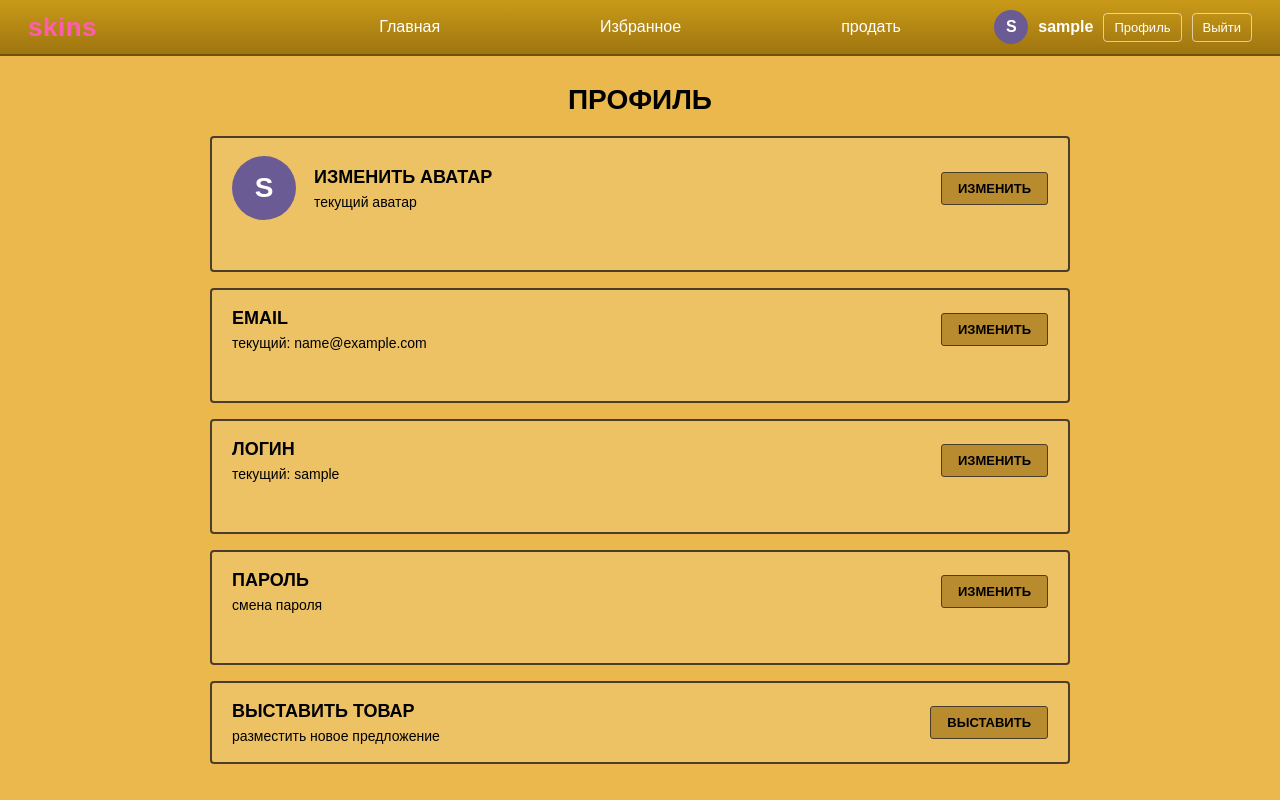
After one commit to QU1337228/project, a Django app: page /profile/ in a window 1280 px wide. The commit adds this page. Run offline with Django 5.2, Linux system fonts and the light colour scheme; the visitor is signed in with stand-in values (Sample User, id 1); data comes from the database, SQL or seed files in the repository.

Commit message:
добавил профиль и восстановления пароля

```diff
--- /dev/null
+++ b/myproject/context_processors.py
@@ -0,0 +1,8 @@
+from .models import Profile
+
+
+def profile(request):
+    if request.user.is_authenticated:
+        user_profile, _ = Profile.objects.get_or_create(user=request.user)
+        return {'profile': user_profile}
+    return {'profile': None}
--- a/myproject/settings.py
+++ b/myproject/settings.py
@@ -31,6 +31,7 @@ ALLOWED_HOSTS = []
 # Application definition
 
 INSTALLED_APPS = [
+    'myproject',
     'django.contrib.admin',
     'django.contrib.auth',
     'django.contrib.contenttypes',
@@ -61,6 +62,7 @@ TEMPLATES = [
                 'django.template.context_processors.request',
                 'django.contrib.auth.context_processors.auth',
                 'django.contrib.messages.context_processors.messages',
+                'myproject.context_processors.profile',
             ],
         },
     },
@@ -117,6 +119,9 @@ USE_TZ = True
 STATIC_URL = 'static/'
 STATICFILES_DIRS = [BASE_DIR / 'static']
 
+MEDIA_URL = 'media/'
+MEDIA_ROOT = BASE_DIR / 'media'
+
 
 # Email
 # https://docs.djangoproject.com/en/6.1/topics/email/#topic-email-configuration
--- /dev/null
+++ b/myproject/templates/profile.html
@@ -0,0 +1,129 @@
+{% load static %}
+<!DOCTYPE html>
+<html lang="ru">
+<head>
+  <meta charset="UTF-8" />
+  <meta name="viewport" content="width=device-width, initial-scale=1.0" />
+  <link rel="stylesheet" href="{% static 'style.css' %}" />
+  <script src="{% static 'auth.js' %}" defer></script>
+  <script src="{% static 'profile.js' %}" defer></script>
+  <title>Профиль</title>
+</head>
+<body class="profile-body">
+  <form id="csrfForm" style="display:none">{% csrf_token %}</form>
+
+  <header class="header">
+    <a class="logo" href="/">skins</a>
+    <nav class="nav">
+      <a href="/">Главная</a>
+      <a href="/">Избранное</a>
+      <a href="/">продать</a>
+    </nav>
+    <div class="user-menu">
+      <span class="avatar-wrap" id="headerAvatar">
+        {% if profile and profile.avatar %}
+          <img class="avatar avatar-img" src="{{ profile.avatar.url }}" alt="аватар" />
+        {% else %}
+          <span class="avatar">{{ user.username|first|upper }}</span>
+        {% endif %}
+      </span>
+      <span class="user-name">{{ user.username }}</span>
+      <a class="user-action" href="/profile/">Профиль</a>
+      <button class="user-action" id="logoutBtn" type="button">Выйти</button>
+    </div>
+  </header>
+
+  <main class="profile-page">
+    <h1 class="profile-title">Профиль</h1>
+
+    <section class="profile-block">
+      <div class="profile-info">
+        <div class="avatar-preview" id="avatarPreview">
+          {% if profile and profile.avatar %}
+            <img class="profile-avatar-img" src="{{ profile.avatar.url }}" alt="аватар" />
+          {% else %}
+            <span class="avatar avatar-large">{{ user.username|first|upper }}</span>
+          {% endif %}
+        </div>
+        <div>
+          <h2>Изменить аватар</h2>
+          <p class="profile-current">текущий аватар</p>
+        </div>
+      </div>
+      <div class="profile-actions">
+        <input type="file" id="avatarInput" accept="image/*" hidden />
+        <button class="profile-button" id="avatarBtn" type="button">Изменить</button>
+      </div>
+      <p class="profile-message" id="avatarMessage"></p>
+    </section>
+
+    <section class="profile-block">
+      <div class="profile-info">
+        <div>
+          <h2>Email</h2>
+          <p class="profile-current">текущий: <span id="emailCurrent">{{ user.email }}</span></p>
+        </div>
+      </div>
+      <div class="profile-actions">
+        <button class="profile-button" type="button" data-edit="emailEdit">Изменить</button>
+      </div>
+      <div class="profile-edit" id="emailEdit" hidden>
+        <input id="emailInput" type="email" value="{{ user.email }}" />
+        <button class="profile-button" id="emailSave" type="button">Сохранить</button>
+        <button class="profile-button profile-button-light" type="button" data-cancel="emailEdit">Отмена</button>
+      </div>
+      <p class="profile-message" id="emailMessage"></p>
+    </section>
+
+    <section class="profile-block">
+      <div class="profile-info">
+        <div>
+          <h2>Логин</h2>
+          <p class="profile-current">текущий: <span id="usernameCurrent">{{ user.username }}</span></p>
+        </div>
+      </div>
+      <div class="profile-actions">
+        <button class="profile-button" type="button" data-edit="usernameEdit">Изменить</button>
+      </div>
+      <div class="profile-edit" id="usernameEdit" hidden>
+        <input id="usernameInput" type="text" value="{{ user.username }}" />
+        <button class="profile-button" id="usernameSave" type="button">Сохранить</button>
+        <button class="profile-button profile-button-light" type="button" data-cancel="usernameEdit">Отмена</button>
+      </div>
+      <p class="profile-message" id="usernameMessage"></p>
+    </section>
+
+    <section class="profile-block">
+      <div class="profile-info">
+        <div>
+          <h2>Пароль</h2>
+          <p class="profile-current">смена пароля</p>
+        </div>
+      </div>
+      <div class="profile-actions">
+        <button class="profile-button" type="button" data-edit="passwordEdit">Изменить</button>
+      </div>
+      <div class="profile-edit" id="passwordEdit" hidden>
+        <input id="currentPasswordInput" type="password" placeholder="Текущий пароль" />
+        <input id="newPasswordInput" type="password" placeholder="Новый пароль" />
+        <input id="newConfirmInput" type="password" placeholder="Подтверждение" />
+        <button class="profile-button" id="passwordSave" type="button">Сохранить</button>
+        <button class="profile-button profile-button-light" type="button" data-cancel="passwordEdit">Отмена</button>
+      </div>
+      <p class="profile-message" id="passwordMessage"></p>
+    </section>
+
+    <section class="profile-block">
+      <div class="profile-info">
+        <div>
+          <h2>Выставить товар</h2>
+          <p class="profile-current">разместить новое предложение</p>
+        </div>
+      </div>
+      <div class="profile-actions">
+        <a class="profile-button" href="/sell/">Выставить</a>
+      </div>
+    </section>
+  </main>
+</body>
+</html>
--- a/myproject/urls.py
+++ b/myproject/urls.py
@@ -14,6 +14,8 @@ Including another URLconf
     1. Import the include() function: from django.urls import include, path
     2. Add a URL to urlpatterns:  path('blog/', include('blog.urls'))
 """
+from django.conf import settings
+from django.conf.urls.static import static
 from django.contrib import admin
 from django.urls import path
 
@@ -25,4 +27,9 @@ urlpatterns = [
     path('login/', views.login_view, name='login'),
     path('register/', views.register_view, name='register'),
     path('logout/', views.logout_view, name='logout'),
-]
+    path('change-password/', views.change_password_view, name='change_password'),
+    path('profile/', views.profile_view, name='profile'),
+    path('profile/email/', views.change_email_view, name='change_email'),
+    path('profile/username/', views.change_username_view, name='change_username'),
+    path('profile/avatar/', views.change_avatar_view, name='change_avatar'),
+] + static(settings.MEDIA_URL, document_root=settings.MEDIA_ROOT)
--- a/myproject/views.py
+++ b/myproject/views.py
@@ -1,15 +1,26 @@
 import json
 
-from django.contrib.auth import authenticate, login as auth_login, logout as auth_logout
+from django.contrib.auth import authenticate, login as auth_login, logout as auth_logout, update_session_auth_hash
 from django.contrib.auth.models import User
-from django.db.models import Q
+from django.contrib.auth.validators import UnicodeUsernameValidator
+from django.core.exceptions import ValidationError
+from django.core.validators import validate_email
 from django.http import JsonResponse
-from django.shortcuts import render
+from django.shortcuts import redirect, render
 from django.views.decorators.http import require_POST
+
+from .models import Profile
 
 
 def home(request):
     return render(request, 'index.html')
+
+
+def profile_view(request):
+    if not request.user.is_authenticated:
+        return redirect('/')
+    Profile.objects.get_or_create(user=request.user)
+    return render(request, 'profile.html')
 
 
 def _payload(request):
@@ -17,6 +28,10 @@ def _payload(request):
         return json.loads(request.body.decode('utf-8') or '{}')
     except (ValueError, UnicodeDecodeError):
         return {}
+
+
+def _auth_error():
+    return JsonResponse({'ok': False, 'error': 'Сначала войдите в аккаунт'}, status=401)
 
 
 @require_POST
@@ -28,9 +43,9 @@ def login_view(request):
     if not identity or not password:
         return JsonResponse({'ok': False, 'error': 'Заполните логин/email и пароль'}, status=400)
 
-    user = User.objects.filter(
-        Q(username__iexact=identity) | Q(email__iexact=identity)
-    ).order_by('id').first()
+    user = User.objects.filter(email__iexact=identity).order_by('id').first()
+    if user is None:
+        user = User.objects.filter(username__iexact=identity).order_by('id').first()
     if user is None:
         return JsonResponse({'ok': False, 'error': 'Пользователь не найден'}, status=400)
 
@@ -60,6 +75,7 @@ def register_view(request):
         return JsonResponse({'ok': False, 'error': 'Такой email уже занят'}, status=400)
 
     user = User.objects.create_user(username=username, email=email, password=password)
+    Profile.objects.get_or_create(user=user)
     auth_login(request, user)
     return JsonResponse({'ok': True, 'username': user.username})
 
@@ -68,3 +84,87 @@ def register_view(request):
 def logout_view(request):
     auth_logout(request)
     return JsonResponse({'ok': True})
+
+
+@require_POST
+def change_password_view(request):
+    if not request.user.is_authenticated:
+        return _auth_error()
+
+    data = _payload(request)
+    current = str(data.get('current', ''))
+    password = str(data.get('password', ''))
+    confirm = str(data.get('confirm', ''))
+
+    if not current or not password or not confirm:
+        return JsonResponse({'ok': False, 'error': 'Заполните все поля'}, status=400)
+    if not request.user.check_password(current):
+        return JsonResponse({'ok': False, 'error': 'Текущий пароль неверный'}, status=400)
+    if password != confirm:
+        return JsonResponse({'ok': False, 'error': 'Пароли не совпадают'}, status=400)
+
+    request.user.set_password(password)
+    request.user.save(update_fields=['password'])
+    update_session_auth_hash(request, request.user)
+    return JsonResponse({'ok': True})
+
+
+@require_POST
+def change_email_view(request):
+    if not request.user.is_authenticated:
+        return _auth_error()
+
+    email = str(_payload(request).get('email', '')).strip()
+    if not email:
+        return JsonResponse({'ok': False, 'error': 'Укажите email'}, status=400)
+    try:
+        validate_email(email)
+    except ValidationError:
+        return JsonResponse({'ok': False, 'error': 'Некорректный email'}, status=400)
+    if User.objects.filter(email__iexact=email).exclude(pk=request.user.pk).exists():
+        return JsonResponse({'ok': False, 'error': 'Такой email уже занят'}, status=400)
+
+    request.user.email = email
+    request.user.save(update_fields=['email'])
+    return JsonResponse({'ok': True, 'email': request.user.email})
+
+
+@require_POST
+def change_username_view(request):
+    if not request.user.is_authenticated:
+        return _auth_error()
+
+    username = str(_payload(request).get('username', '')).strip()
+    if not username:
+        return JsonResponse({'ok': False, 'error': 'Укажите логин'}, status=400)
+    try:
+        UnicodeUsernameValidator()(username)
+    except ValidationError:
+        return JsonResponse({'ok': False, 'error': 'Некорректный логин'}, status=400)
+    if User.objects.filter(username__iexact=username).exclude(pk=request.user.pk).exists():
+        return JsonResponse({'ok': False, 'error': 'Такой логин уже занят'}, status=400)
+
+    request.user.username = username
+    request.user.save(update_fields=['username'])
+    return JsonResponse({'ok': True, 'username': request.user.username})
+
+
+@require_POST
+def change_avatar_view(request):
+    if not request.user.is_authenticated:
+        return _auth_error()
+
+    avatar = request.FILES.get('avatar')
+    if not avatar:
+        return JsonResponse({'ok': False, 'error': 'Выберите файл'}, status=400)
+    if not avatar.content_type.startswith('image/'):
+        return JsonResponse({'ok': False, 'error': 'Нужен файл изображения'}, status=400)
+    if avatar.size > 5 * 1024 * 1024:
+        return JsonResponse({'ok': False, 'error': 'Файл слишком большой'}, status=400)
+
+    user_profile, _ = Profile.objects.get_or_create(user=request.user)
+    old_avatar = user_profile.avatar
+    user_profile.avatar.save(avatar.name, avatar)
+    if old_avatar and old_avatar.name != user_profile.avatar.name:
+        old_avatar.delete(save=False)
+    return JsonResponse({'ok': True, 'url': user_profile.avatar.url})
--- a/static/auth.js
+++ b/static/auth.js
@@ -7,10 +7,15 @@
   const errorBox = document.getElementById('authError');
   const csrfInput = document.querySelector('#csrfForm [name=csrfmiddlewaretoken]');
 
+  function setMessage(text, success) {
+    errorBox.textContent = text;
+    errorBox.classList.toggle('success', Boolean(success));
+  }
+
   function show(view) {
     loginView.hidden = view !== 'login';
     registerView.hidden = view !== 'register';
-    errorBox.textContent = '';
+    setMessage('', false);
   }
 
   function open(view) {
@@ -20,7 +25,7 @@
 
   function close() {
     modal.hidden = true;
-    errorBox.textContent = '';
+    setMessage('', false);
   }
 
   if (openButton) openButton.addEventListener('click', () => open('login'));
@@ -51,12 +56,12 @@
   if (forgot) {
     forgot.addEventListener('click', (event) => {
       event.preventDefault();
-      errorBox.textContent = 'Восстановление пароля пока не реализовано';
+      setMessage('Восстановление пароля пока не реализовано', false);
     });
   }
 
-  async function submit(url, payload) {
-    errorBox.textContent = '';
+  async function submit(url, payload, onSuccess) {
+    setMessage('', false);
     try {
       const response = await fetch(url, {
         method: 'POST',
@@ -68,12 +73,16 @@
       });
       const result = await response.json();
       if (!response.ok || !result.ok) {
-        errorBox.textContent = result.error || 'Ошибка';
+        setMessage(result.error || 'Ошибка', false);
         return;
       }
-      window.location.reload();
+      if (onSuccess) {
+        onSuccess(result);
+      } else {
+        window.location.reload();
+      }
     } catch (error) {
-      errorBox.textContent = 'Не удалось связаться с сервером';
+      setMessage('Не удалось связаться с сервером', false);
     }
   }
 
--- /dev/null
+++ b/static/profile.js
@@ -0,0 +1,169 @@
+(function () {
+  const csrfInput = document.querySelector('#csrfForm [name=csrfmiddlewaretoken]');
+
+  function setMessage(id, text, success) {
+    const box = document.getElementById(id);
+    if (!box) return;
+    box.textContent = text;
+    box.classList.toggle('success', Boolean(success));
+  }
+
+  function openEdit(id) {
+    const block = document.getElementById(id);
+    if (block) block.hidden = false;
+  }
+
+  function closeEdit(id) {
+    const block = document.getElementById(id);
+    if (block) block.hidden = true;
+  }
+
+  function clearMessage(id) {
+    const box = document.getElementById(id);
+    if (!box) return;
+    box.textContent = '';
+    box.classList.remove('success');
+  }
+
+  async function postJSON(url, payload, onSuccess) {
+    try {
+      const response = await fetch(url, {
+        method: 'POST',
+        headers: {
+          'Content-Type': 'application/json',
+          'X-CSRFToken': csrfInput ? csrfInput.value : ''
+        },
+        body: JSON.stringify(payload)
+      });
+      const result = await response.json();
+      if (!response.ok || !result.ok) {
+        return { error: result.error || 'Ошибка' };
+      }
+      onSuccess(result);
+      return {};
+    } catch (error) {
+      return { error: 'Не удалось связаться с сервером' };
+    }
+  }
+
+  document.querySelectorAll('[data-edit]').forEach((button) => {
+    button.addEventListener('click', () => openEdit(button.dataset.edit));
+  });
+
+  document.querySelectorAll('[data-cancel]').forEach((button) => {
+    button.addEventListener('click', () => {
+      closeEdit(button.dataset.cancel);
+      const block = document.getElementById(button.dataset.cancel);
+      if (block) {
+        const message = block.parentElement.querySelector('.profile-message');
+        if (message) clearMessage(message.id);
+      }
+    });
+  });
+
+  const emailSave = document.getElementById('emailSave');
+  if (emailSave) {
+    emailSave.addEventListener('click', async () => {
+      const result = await postJSON('/profile/email/', {
+        email: document.getElementById('emailInput').value
+      }, (data) => {
+        document.getElementById('emailCurrent').textContent = data.email;
+        document.getElementById('emailInput').value = data.email;
+        closeEdit('emailEdit');
+        setMessage('emailMessage', 'Email изменён', true);
+      });
+      if (result.error) setMessage('emailMessage', result.error, false);
+    });
+  }
+
+  const usernameSave = document.getElementById('usernameSave');
+  if (usernameSave) {
+    usernameSave.addEventListener('click', async () => {
+      const result = await postJSON('/profile/username/', {
+        username: document.getElementById('usernameInput').value
+      }, (data) => {
+        document.getElementById('usernameCurrent').textContent = data.username;
+        document.getElementById('usernameInput').value = data.username;
+        const headerName = document.querySelector('.user-name');
+        if (headerName) headerName.textContent = data.username;
+        closeEdit('usernameEdit');
+        setMessage('usernameMessage', 'Логин изменён', true);
+      });
+      if (result.error) setMessage('usernameMessage', result.error, false);
+    });
+  }
+
+  const passwordSave = document.getElementById('passwordSave');
+  if (passwordSave) {
+    passwordSave.addEventListener('click', async () => {
+      const result = await postJSON('/change-password/', {
+        current: document.getElementById('currentPasswordInput').value,
+        password: document.getElementById('newPasswordInput').value,
+        confirm: document.getElementById('newConfirmInput').value
+      }, () => {
+        ['currentPasswordInput', 'newPasswordInput', 'newConfirmInput'].forEach((id) => {
+          document.getElementById(id).value = '';
+        });
+        closeEdit('passwordEdit');
+        setMessage('passwordMessage', 'Пароль изменён', true);
+      });
+      if (result.error) setMessage('passwordMessage', result.error, false);
+    });
+  }
+
+  function renderAvatar(url) {
+    const preview = document.getElementById('avatarPreview');
+    if (preview) {
+      preview.textContent = '';
+      const image = document.createElement('img');
+      image.className = 'profile-avatar-img';
+      image.src = url + '?v=' + Date.now();
+      image.alt = 'аватар';
+      preview.appendChild(image);
+    }
+    const headerAvatar = document.getElementById('headerAvatar');
+    if (headerAvatar) {
+      headerAvatar.textContent = '';
+      const image = document.createElement('img');
+      image.className = 'avatar avatar-img';
+      image.src = url + '?v=' + Date.now();
+      image.alt = 'аватар';
+      headerAvatar.appendChild(image);
+    }
+  }
+
+  const avatarButton = document.getElementById('avatarBtn');
+  if (avatarButton) {
+    avatarButton.addEventListener('click', () => {
+      const input = document.getElementById('avatarInput');
+      if (input) input.click();
+    });
+  }
+
+  const avatarInput = document.getElementById('avatarInput');
+  if (avatarInput) {
+    avatarInput.addEventListener('change', async () => {
+      const file = avatarInput.files[0];
+      if (!file) return;
+      const data = new FormData();
+      data.append('avatar', file);
+      try {
+        const response = await fetch('/profile/avatar/', {
+          method: 'POST',
+          headers: { 'X-CSRFToken': csrfInput ? csrfInput.value : '' },
+          body: data
+        });
+        const result = await response.json();
+        if (!response.ok || !result.ok) {
+          setMessage('avatarMessage', result.error || 'Ошибка', false);
+          return;
+        }
+        renderAvatar(result.url);
+        avatarInput.value = '';
+        setMessage('avatarMessage', 'Аватар изменён', true);
+      } catch (error) {
+        setMessage('avatarMessage', 'Не удалось загрузить аватар', false);
+      }
+    });
+  }
+})();
--- a/static/style.css
+++ b/static/style.css
@@ -350,3 +350,136 @@ body {
   font-size: 14px;
   text-align: center;
 }
+
+.modal-error.success { color: #0b5b21; }
+
+.avatar-wrap { display: inline-flex; align-items: center; }
+.avatar-img { object-fit: cover; }
+
+.profile-body { background: #eab84c; color: #000; }
+
+.profile-page {
+  max-width: 900px;
+  margin: 28px auto;
+  padding: 0 20px;
+}
+
+.profile-title {
+  margin: 0 0 20px;
+  font-size: 28px;
+  text-align: center;
+  text-transform: uppercase;
+}
+
+.profile-block {
+  display: flex;
+  align-items: center;
+  flex-wrap: wrap;
+  gap: 12px;
+  margin-bottom: 16px;
+  padding: 18px 20px;
+  border: 2px solid #4a3d2b;
+  border-radius: 4px;
+  background: rgba(255, 255, 255, 0.14);
+  color: #000;
+}
+
+.profile-info {
+  display: flex;
+  align-items: center;
+  gap: 18px;
+  flex: 1;
+}
+
+.profile-info h2 {
+  margin: 0;
+  font-size: 18px;
+  text-transform: uppercase;
+}
+
+.profile-current {
+  margin: 6px 0 0;
+  font-size: 14px;
+}
+
+.profile-actions {
+  display: flex;
+  align-items: center;
+  gap: 8px;
+  margin-left: auto;
+}
+
+.profile-button {
+  display: inline-block;
+  padding: 8px 16px;
+  border: 1px solid #4a3d2b;
+  border-radius: 3px;
+  background: #b88c2e;
+  color: #000;
+  font-size: 13px;
+  font-weight: 600;
+  text-transform: uppercase;
+  text-decoration: none;
+  cursor: pointer;
+}
+
+.profile-button:hover { background: #c99a3e; }
+
+.profile-button-light { background: #e0c070; }
+
+.profile-button-light:hover { background: #ead19a; }
+
+.profile-edit {
+  display: flex;
+  align-items: center;
+  flex-wrap: wrap;
+  gap: 8px;
+  width: 100%;
+  margin-top: 6px;
+}
+
+.profile-edit[hidden] { display: none !important; }
+
+.profile-edit input {
+  flex: 1 1 220px;
+  height: 40px;
+  padding: 0 12px;
+  border: 1px solid #4a3d2b;
+  border-radius: 4px;
+  background: #f3e2b5;
+  color: #000;
+  font-size: 15px;
+  outline: none;
+}
+
+.profile-message {
+  flex-basis: 100%;
+  min-height: 16px;
+  margin: 4px 0 0;
+  color: #8b0000;
+  font-size: 13px;
+}
+
+.profile-message.success { color: #0b5b21; }
+
+.avatar-large {
+  width: 64px;
+  height: 64px;
+  flex: none;
+  font-size: 28px;
+}
+
+.profile-avatar-img {
+  width: 64px;
+  height: 64px;
+  border: 2px solid #4a3d2b;
+  border-radius: 50%;
+  object-fit: cover;
+}
+
+@media (max-width: 760px) {
+  .profile-page { padding: 0 12px; }
+  .profile-block { padding: 14px; }
+  .profile-actions { margin-left: 0; }
+  .profile-info { flex-basis: 100%; }
+}
```
Also changed, not shown: myproject/models.py (added, +7 -0 lines), myproject/templates/index.html (+8 -2 lines), myproject/migrations/0001_initial.py (added), myproject/migrations/__init__.py (added).
